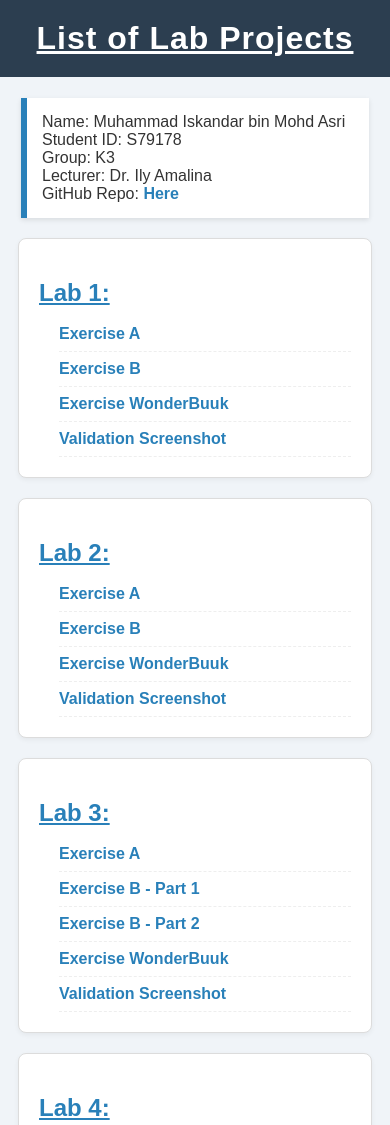
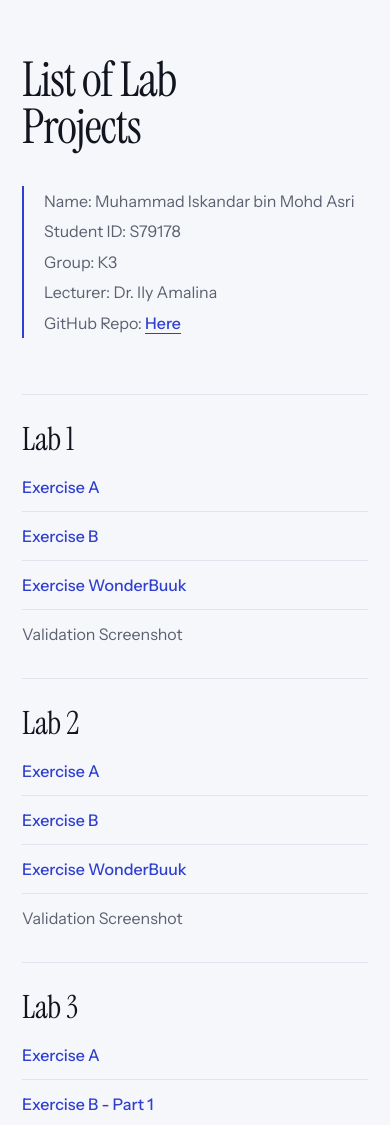
Before and after one commit to iskandarasri/S79178_CSF3133_K3, a plain HTML site: page index.html in a window 390 px wide. Shown: the top 1125 px of the page. Drawn offline with Linux system fonts and the light colour scheme.

Commit message:
Redesign Index
Added viewport meta tag and updated styles for better responsiveness. Included Google Fonts for improved typography.

```diff
--- a/index.html
+++ b/index.html
@@ -4,81 +4,172 @@
     <!-- Title -->
     <title>Directory of My Lab Project</title>
     <meta charset="utf-8">
+    <meta name="viewport" content="width=device-width, initial-scale=1">
+
+    <link rel="preconnect" href="https://fonts.googleapis.com">
+    <link rel="preconnect" href="https://fonts.gstatic.com" crossorigin>
+    <link href="https://fonts.googleapis.com/css2?family=Instrument+Sans:wght@400;500;600&family=Instrument+Serif&display=swap" rel="stylesheet">
 
     <style type="text/css">
+        /* ---------- Design tokens ---------- */
+        :root {
+            --paper: #f6f7fa;
+            --surface: #ffffff;
+            --ink: #12151f;
+            --muted: #5b6171;
+            --line: #e1e4ec;
+            --accent: #2f3fd0;
+            --accent-visited: #6a3fb8;
+            --accent-active: #0f8f7a;
+            --serif: "Instrument Serif", Georgia, "Times New Roman", serif;
+            --sans: "Instrument Sans", -apple-system, BlinkMacSystemFont, "Segoe UI", Roboto, Arial, sans-serif;
+        }
+
+        * { box-sizing: border-box; }
+
         body {
-            font-family: Arial, sans-serif;
-            background-color: #f0f4f8;
-            color: #333333;
+            font-family: var(--sans);
+            font-size: 1rem;
+            color: var(--ink);
+            background-color: var(--paper);
             margin: 0;
             padding: 0;
+            -webkit-font-smoothing: antialiased;
         }
 
+        .wrap {
+            max-width: 980px;
+            margin: 0 auto;
+            padding: 88px 32px 96px;
+        }
+
+        /* ---------- Title ---------- */
         h1 {
-            text-decoration: underline;
-            background-color: #2c3e50;
-            color: #FFFFFF;
-            text-align: center;
-            padding: 20px;
-            margin-top: 0;
-            letter-spacing: 1px;
+            font-family: var(--serif);
+            font-weight: 400;
+            font-size: clamp(3rem, 9vw, 6rem);
+            line-height: 0.98;
+            letter-spacing: -0.025em;
+            color: var(--ink);
+            text-align: left;
+            margin: 0 0 36px;
+            max-width: 9ch;
+        }
+
+        /* ---------- Student details ---------- */
+        p {
+            font-size: 1rem;
+            line-height: 1.9;
+            color: var(--muted);
+            margin: 0 0 88px;
+            padding-left: 20px;
+            border-left: 2px solid var(--accent);
+            max-width: 420px;
+        }
+
+        /* ---------- Lab sections ---------- */
+        dl {
+            display: grid;
+            grid-template-columns: 200px 1fr;
+            column-gap: 32px;
+            margin: 0;
+            padding: 36px 0 28px;
+            border-top: 1px solid var(--line);
         }
 
         h2 {
-            text-decoration: underline;
-            color: #2980b9;
-            margin-bottom: 10px;
-        }
-
-        p {
-            padding: 15px;
-            background-color: #FFFFFF;
-            width: 80%;
-            margin: 20px auto;
-            border-left: 6px solid #2980b9;
-            box-shadow: 0 2px 5px rgba(0,0,0,0.1);
-        }
-
-        dl {
-            background-color: #FFFFFF;
-            width: 80%;
-            margin: 20px auto;
-            padding: 20px;
-            border: 1px solid #dcdcdc;
-            border-radius: 8px;
-            box-shadow: 0 2px 5px rgba(0,0,0,0.05);
+            grid-column: 1;
+            grid-row: 1 / span 6;
+            align-self: start;
+            font-family: var(--serif);
+            font-weight: 400;
+            font-size: 2.4rem;
+            line-height: 1;
+            letter-spacing: -0.01em;
+            color: var(--ink);
+            margin: 0;
         }
 
         dd {
-            margin-left: 20px;
-            padding: 8px 0;
-            border-bottom: 1px dashed #eeeeee;
+            grid-column: 2;
+            margin: 0;
+            padding: 0;
+            border-bottom: 1px solid var(--line);
+        }
+        dd:last-child { border-bottom: none; }
+
+        dd a {
+            display: block;
+            padding: 14px 0;
+            transition: padding-left 0.2s ease, color 0.2s ease;
         }
 
-        /* --- Link State Styling  --- */
+        /* ---------- Link State Styling ---------- */
         a:link {
-            color: #2980b9;
+            color: var(--accent);
             text-decoration: none;
-            font-weight: bold;
+            font-weight: 500;
         }
 
         a:visited {
-            color: #8e44ad;
+            color: var(--accent-visited);
         }
 
         a:hover {
-            color: #FFFFFF;
-            background-color: #2980b9;
-            padding: 2px 5px;
-            border-radius: 3px;
+            color: var(--ink);
+            padding-left: 10px;
         }
 
         a:active {
-            color: #1abc9c;
+            color: var(--accent-active);
+        }
+
+        a:focus-visible {
+            outline: 2px solid var(--accent);
+            outline-offset: 3px;
+            border-radius: 4px;
+        }
+
+        /* Validation screenshot is supporting material, so it reads quieter */
+        dd:last-child a:link,
+        dd:last-child a:visited {
+            color: var(--muted);
+            font-weight: 400;
+        }
+        dd:last-child a:hover { color: var(--ink); }
+        dd:last-child a:active { color: var(--accent-active); }
+
+        /* Profile link sits inside the paragraph */
+        p a {
+            display: inline;
+            padding: 0;
+            border-bottom: 1px solid currentColor;
+        }
+        p a:hover { padding-left: 0; }
+
+        /* ---------- Small screens ---------- */
+        @media (max-width: 640px) {
+            .wrap { padding: 56px 22px 64px; }
+            p { margin-bottom: 56px; }
+            dl {
+                grid-template-columns: 1fr;
+                padding: 28px 0 20px;
+            }
+            h2 {
+                grid-row: auto;
+                font-size: 2rem;
+                margin-bottom: 8px;
+            }
+            dd { grid-column: 1; }
+        }
+
+        @media (prefers-reduced-motion: reduce) {
+            dd a { transition: none; }
         }
     </style>
 </head>
 <body>
+    <div class="wrap">
         <h1>List of Lab Projects</h1>
 
         <p>Name: Muhammad Iskandar bin Mohd Asri<br>
@@ -90,7 +181,7 @@
 
         <!-- Lab 1 Exercises -->
         <dl>
-        <h2>Lab 1:</h2>
+            <h2>Lab 1</h2>
             <dd><a href="https://iskandarasri.github.io/S79178_CSF3133_K3/Lab%201/lab1_ExerA.html">Exercise A</a></dd>
             <dd><a href="https://iskandarasri.github.io/S79178_CSF3133_K3/Lab%201/lab1_ExerB.html">Exercise B</a></dd>
             <dd><a href="https://iskandarasri.github.io/S79178_CSF3133_K3/Lab%201/lab1_wonderbuuk.html">Exercise WonderBuuk</a></dd>
@@ -99,7 +190,7 @@
 
         <!-- Lab 2 Exercises -->
         <dl>
-        <h2>Lab 2:</h2>
+            <h2>Lab 2</h2>
             <dd><a href="https://iskandarasri.github.io/S79178_CSF3133_K3/Lab%202/lab2_ExerA.html">Exercise A</a></dd>
             <dd><a href="https://iskandarasri.github.io/S79178_CSF3133_K3/Lab%202/lab2_ExerB.html">Exercise B</a></dd>
             <dd><a href="https://iskandarasri.github.io/S79178_CSF3133_K3/Lab%202/lab2_wonderbuuk.html">Exercise WonderBuuk</a></dd>
@@ -108,7 +199,7 @@
 
         <!-- Lab 3 Exercises -->
         <dl>
-        <h2>Lab 3:</h2>
+            <h2>Lab 3</h2>
             <dd><a href="https://iskandarasri.github.io/S79178_CSF3133_K3/Lab%203/lab3_ExerA.html">Exercise A</a></dd>
             <dd><a href="https://iskandarasri.github.io/S79178_CSF3133_K3/Lab%203/lab3_ExerB_Part1.html">Exercise B - Part 1</a></dd>
             <dd><a href="https://iskandarasri.github.io/S79178_CSF3133_K3/Lab%203/lab3_ExerB_Part2.html">Exercise B - Part 2</a></dd>
@@ -118,7 +209,7 @@
 
         <!-- Lab 4 Exercises -->
         <dl>
-        <h2>Lab 4:</h2>
+            <h2>Lab 4</h2>
             <dd><a href="https://iskandarasri.github.io/S79178_CSF3133_K3/Lab%204/lab4_ExerA.html">Exercise A</a></dd>
             <dd><a href="https://iskandarasri.github.io/S79178_CSF3133_K3/Lab%204/lab4_ExerB_Part1.html">Exercise B - Part 1</a></dd>
             <dd><a href="https://iskandarasri.github.io/S79178_CSF3133_K3/Lab%204/lab4_ExerB_Part2.html">Exercise B - Part 2</a></dd>
@@ -128,13 +219,13 @@
 
         <!-- Lab 5 Exercises -->
         <dl>
-        <h2>Lab 5:</h2>
+            <h2>Lab 5</h2>
             <dd><a href="https://iskandarasri.github.io/S79178_CSF3133_K3/Lab%205/food.html">Exercise A</a></dd>
             <dd><a href="https://iskandarasri.github.io/S79178_CSF3133_K3/Lab%205/shop_Part1.html">Exercise B - Part 1</a></dd>
             <dd><a href="https://iskandarasri.github.io/S79178_CSF3133_K3/Lab%205/shop_Part2.html">Exercise B - Part 2</a></dd>
             <dd><a href="https://iskandarasri.github.io/S79178_CSF3133_K3/Lab%205/umt.html">Exercise WonderBuuk</a></dd>
             <dd><a href="https://github.com/iskandarasri/S79178_CSF3133_K3/tree/main/Lab%205/Validation">Validation Screenshot</a></dd>
         </dl>
-
+    </div>
 </body>
 </html>
```
Lines whose indentation alone changed are shown as unchanged.
